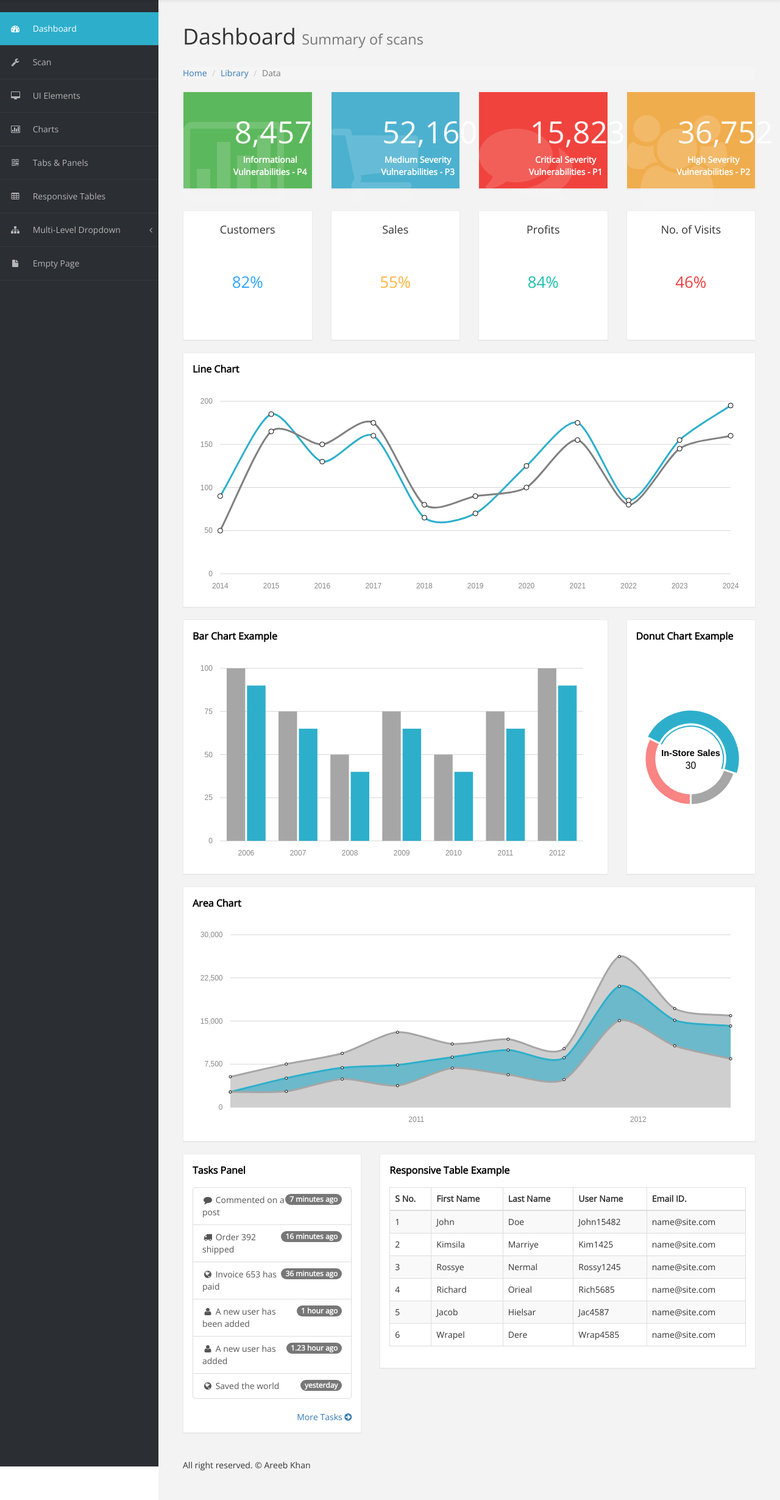
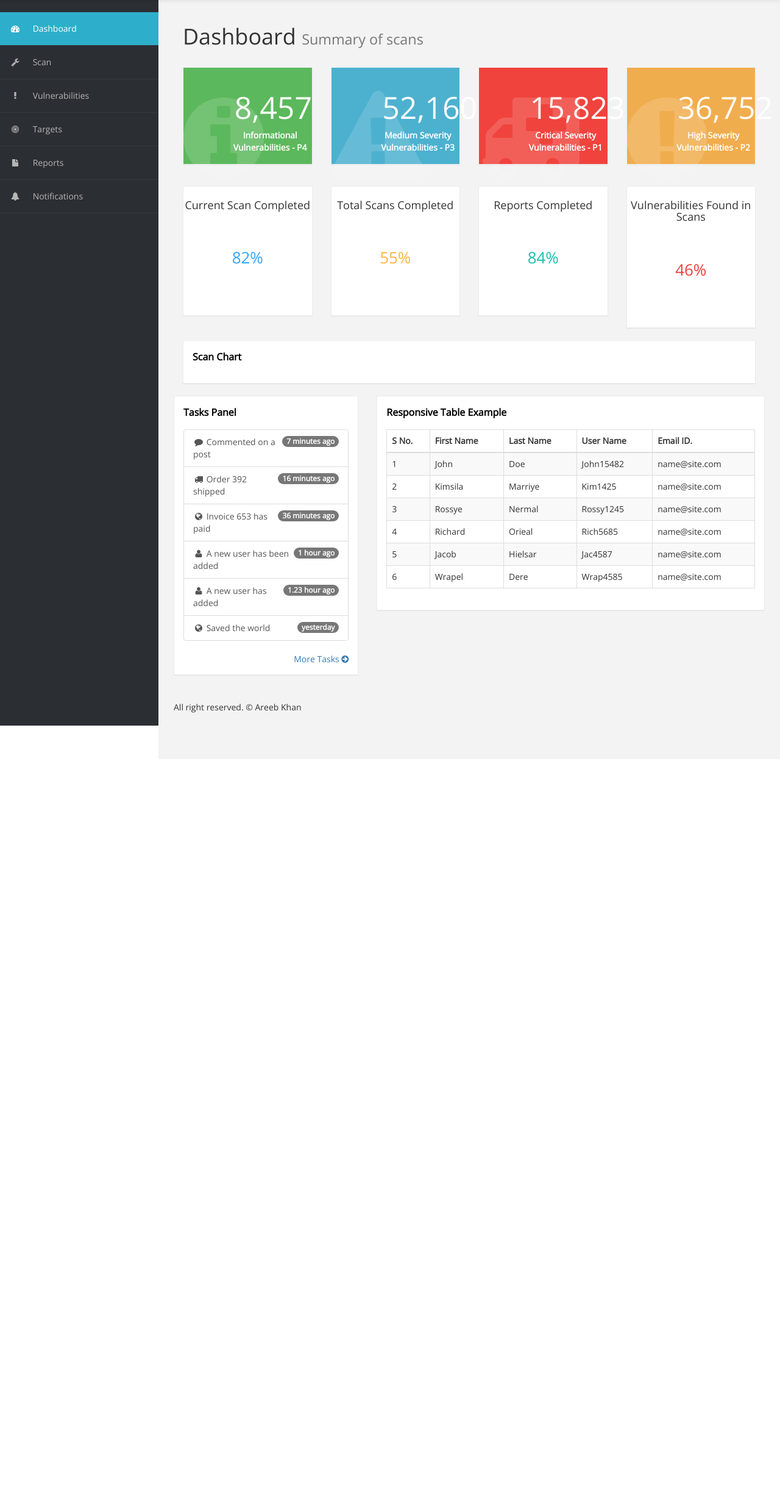
Before and after one commit to curiousbud/SHADOW, a Django app: page / in a window 1280 px wide. Shown: the part 60-2520 px from the top of the page at 61% size. After the commit the page ends 1250 px from the top, so only its background shows below. Run offline with Django 4.2, Linux system fonts and the light colour scheme; some libraries are stand-ins or nearby versions.

Commit message:
Changes in Templates

```diff
--- a/scanner/templates/partials/navbar.html
+++ b/scanner/templates/partials/navbar.html
@@ -6,7 +6,7 @@
             <span class="icon-bar"></span>
             <span class="icon-bar"></span>
         </button>
-        <a class="navbar-brand" href="{% url 'index' %}"><b>SH</b>ADOW</a>
+        <a class="navbar-brand" data-toggle="collapse" data-target=".sidebar-collapse"><b>SH</b>ADOW</a>
     </div>
 
     <ul class="nav navbar-top-links navbar-right">
--- a/scanner/templates/partials/sidebar.html
+++ b/scanner/templates/partials/sidebar.html
@@ -8,18 +8,18 @@
                 <a href="{% url 'scan' %}"><i class="fa fa-wrench"></i> Scan </a>
             </li>
             <li>
-                <a href="{% url 'ui_elements' %}"><i class="fa fa-desktop"></i> UI Elements</a>
+                <a href="{% url 'vulnerability' %}"><i class="fa fa-exclamation"></i> Vulnerabilities</a>
             </li>
             <li>
-                <a href="{% url 'chart' %}"><i class="fa fa-bar-chart-o"></i> Charts</a>
+                <a href="{% url 'target' %}"><i class="fa fa-bullseye"></i> Targets</a>
             </li>
             <li>
-                <a href="{% url 'tab_panel' %}"><i class="fa fa-qrcode"></i> Tabs & Panels</a>
+                <a href="{% url 'report' %}"><i class="fa fa-file"></i> Reports</a>
             </li>
             <li>
-                <a href="{% url 'table' %}"><i class="fa fa-table"></i> Responsive Tables</a>
+                <a href="{% url 'notify' %}"><i class="fa fa-bell"></i> Notifications</a>
             </li>
-            <li>
+            {% comment %} <li>
                 <a href="#"><i class="fa fa-sitemap"></i> Multi-Level Dropdown<span class="fa arrow"></span></a>
                 <ul class="nav nav-second-level">
                     <li><a href="#">Second Level Link</a></li>
@@ -36,7 +36,7 @@
             </li>
             <li>
                 <a href="{% url 'empty' %}"><i class="fa fa-fw fa-file"></i> Empty Page</a>
-            </li>
+            </li> {% endcomment %}
         </ul>
     </div>
 </nav>
--- a/scanner/templates/scanner/index.html
+++ b/scanner/templates/scanner/index.html
@@ -13,11 +13,6 @@
                         <h1 class="page-header">
                             Dashboard <small>Summary of scans</small>
                         </h1>
-						<ol class="breadcrumb">
-                            <li><a href="#">Home</a></li>
-                            <li><a href="#">Library</a></li>
-                            <li class="active">Data</li>
-                        </ol>
                     </div>
                 </div>
                 <!-- /. ROW  -->
@@ -25,7 +20,7 @@
                     <div class="col-md-3 col-sm-12 col-xs-12">
                         <div class="panel panel-primary text-center no-boder bg-color-green green">
                             <div class="panel-left pull-left green">
-                                <i class="fa fa-bar-chart-o fa-5x"></i>
+                                <i class="fa fa-info-circle fa-5x"></i>
 
                             </div>
                             <div class="panel-right pull-right">
@@ -37,7 +32,7 @@
                     <div class="col-md-3 col-sm-12 col-xs-12">
                         <div class="panel panel-primary text-center no-boder bg-color-blue blue">
                               <div class="panel-left pull-left blue">
-                                <i class="fa fa-shopping-cart fa-5x"></i>
+                                <i class="fa fa-exclamation-triangle fa-5x"></i>
 								</div>
 
                             <div class="panel-right pull-right">
@@ -50,7 +45,7 @@
                     <div class="col-md-3 col-sm-12 col-xs-12">
                         <div class="panel panel-primary text-center no-boder bg-color-red red">
                             <div class="panel-left pull-left red">
-                                <i class="fa fa fa-comments fa-5x"></i>
+                                <i class="fa fa-ambulance fa-5x"></i>
 
                             </div>
                             <div class="panel-right pull-right">
@@ -63,7 +58,7 @@
                     <div class="col-md-3 col-sm-12 col-xs-12">
                         <div class="panel panel-primary text-center no-boder bg-color-brown brown">
                             <div class="panel-left pull-left brown">
-                                <i class="fa fa-users fa-5x"></i>
+                                <i class="fa fa-exclamation-circle fa-5x"></i>
 
                             </div>
                             <div class="panel-right pull-right">
@@ -74,12 +69,11 @@
                         </div>
                     </div>
                 </div>
-
                     <div class="row">
                         <div class="col-xs-6 col-md-3">
                         <div class="panel panel-default">
                             <div class="panel-body easypiechart-panel">
-						<h4>Customers</h4>
+                                <h4>Current Scan Completed</h4>
                                 <div class="easypiechart" id="easypiechart-blue" data-percent="82" ><span class="percent">82%</span>
                                 </div>
                             </div>
@@ -88,7 +82,7 @@
                         <div class="col-xs-6 col-md-3">
                             <div class="panel panel-default">
                             <div class="panel-body easypiechart-panel">
-						<h4>Sales</h4>
+                                <h4>Total Scans Completed</h4>
                                 <div class="easypiechart" id="easypiechart-orange" data-percent="55" ><span class="percent">55%</span>
                                 </div>
                             </div>
@@ -97,7 +91,7 @@
                         <div class="col-xs-6 col-md-3">
                             <div class="panel panel-default">
                                 <div class="panel-body easypiechart-panel">
-                            <h4>Profits</h4>
+                                    <h4>Reports Completed</h4>
                                     <div class="easypiechart" id="easypiechart-teal" data-percent="84" ><span class="percent">84%</span>
                                     </div>
                                 </div>
@@ -106,7 +100,7 @@
                         <div class="col-xs-6 col-md-3">
                         <div class="panel panel-default">
                             <div class="panel-body easypiechart-panel">
-                            <h4>No. of Visits</h4>
+                                <h4>Vulnerabilities Found in Scans</h4>
                                 <div class="easypiechart" id="easypiechart-red" data-percent="46" ><span class="percent">46%</span>
                                 </div>
                             </div>
@@ -117,46 +111,10 @@
                         <div class="col-md-12">
                             <div class="panel panel-default">
                                 <div class="panel-heading">
-                                Line Chart
-                            </div>
-                            <div class="panel-body">
-                                <div id="morris-line-chart"></div>
-                            </div>
-                        </div>
-                        </div>
-                    </div>
-                    <div class="row">
-                        <div class="col-md-9 col-sm-12 col-xs-12">
-                            <div class="panel panel-default">
-                                <div class="panel-heading">
-                                    Bar Chart Example
-                                </div>
-                                <div class="panel-body">
-                                    <div id="morris-bar-chart"></div>
-                                </div>
-                            </div>
-                        </div>
-                        <div class="col-md-3 col-sm-12 col-xs-12">
-                            <div class="panel panel-default">
-                                <div class="panel-heading">
-                                    Donut Chart Example
+                                  Scan Chart
                                 </div>
                                 <div class="panel-body">
                                     <div id="morris-donut-chart"></div>
-                                </div>
-                            </div>
-                        </div>
-
-                    </div>
-                    <div class="row">
-                        <div class="col-md-12">
-                            <div class="panel panel-default">
-                            <div class="panel-heading">
-                                Area Chart
-                            </div>
-                            <div class="panel-body">
-                                <div id="morris-area-chart"></div>
-                            </div>
                                 </div>
                             </div>
                     </div>
--- /dev/null
+++ b/scanner/templates/scanner/notify.html
@@ -0,0 +1 @@
+{% extends 'scanner/base.html' %}
--- /dev/null
+++ b/scanner/templates/scanner/report.html
@@ -0,0 +1 @@
+{% extends 'scanner/base.html' %}
--- /dev/null
+++ b/scanner/templates/scanner/target.html
@@ -0,0 +1 @@
+{% extends 'scanner/base.html' %}
--- a/scanner/urls.py
+++ b/scanner/urls.py
@@ -10,5 +10,9 @@
     path("tab_panel", views.tab_panel, name="tab_panel"),
     path("table", views.table, name="table"),
     path("base", views.base, name="base"),
-    path("scan", views.scan, name="scan")
+    path("scan", views.scan, name="scan"),
+    path("target", views.target, name="target"),
+    path("report", views.report, name="report"),
+    path("notify", views.notify, name="notify"),
+    path("vulnerability", views.vulnerability, name="vulnerability")
 ]
--- a/scanner/views.py
+++ b/scanner/views.py
@@ -30,6 +30,18 @@
 def base(request):
     return render(request,'scanner/base.html')
 
+def vulnerability(request):
+    return render(request,'scanner/vulnerability.html')
+
+def target(request):
+    return render(request,'scanner/target.html')
+
+def report(request):
+    return render(request,'scanner/report.html')
+
+def notify(request):
+    return render(request,'scanner/notify.html')
+
 def scan(request):
     if request.method == 'POST':
         form = ScannerForm(request.POST)
```
Also changed, not shown: scanner/templates/scanner/vulnerability.html (added, +57 -0 lines). Lines whose indentation alone changed are shown as unchanged.
